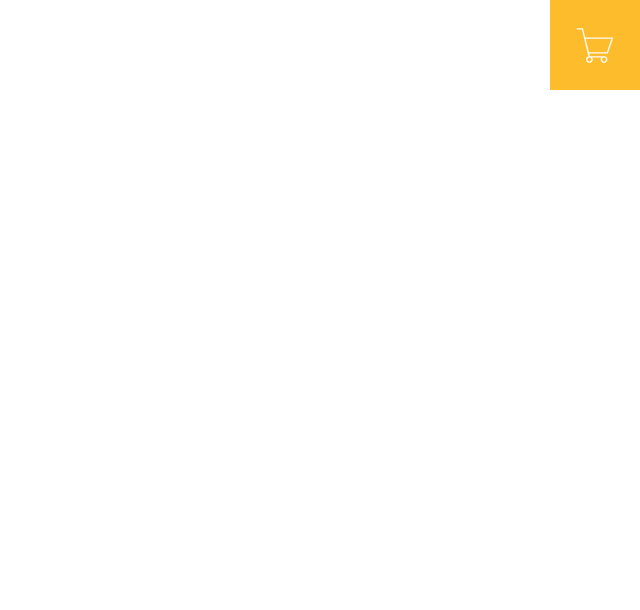
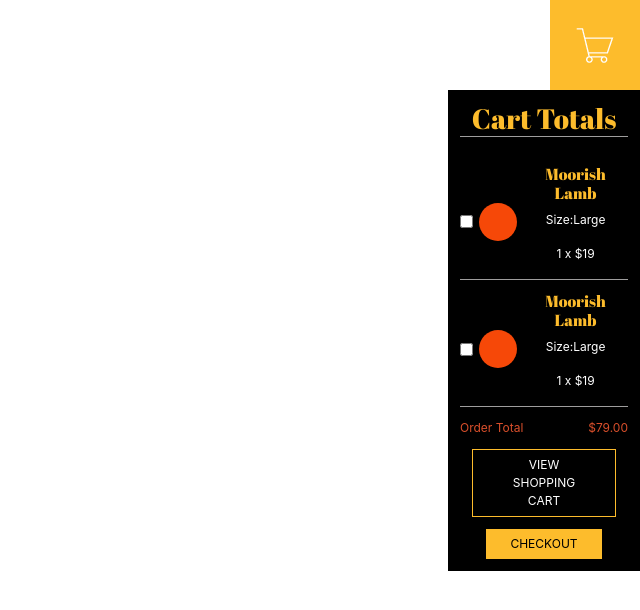
Before and after one commit to essayair/pizza-app, a React (Create React App) app: page /sidecart in a window 1280 px wide. Shown: the top 610 px of the page, without its empty margins (640-1280 px from the left). Built offline with nearby package versions, Linux system fonts and the light colour scheme; a web font is replaced by a local one.

Commit message:
temporary change

```diff
--- a/src/UI/SideCart.js
+++ b/src/UI/SideCart.js
@@ -1,37 +1,35 @@
-import React from 'react';
-
+import React, { Component } from 'react';
+import styled from 'styled-components';
 
 import './css/sideCart.scss'
 import PseudoImg from '../assets/icons/pseudo.png'
 import cart_icon from "../assets/icons/icon-cart.png";
 
 
+// const CartsDetails = styled(cart_show)`
+//     display: ${props => props.isActive && 'block'}
 
-class SideCart extends React.Component{
+// `;
 
-    constructor(props) {
-        super(props);
-        this.state = {
-            display: 'none',
-            black: true
 
-        };
+class SideCart extends Component {
 
-    }
+
+
     render() {
 
         return (
             <div className="sidecart">
                 <div className="side_cart_container changeDisplay">
-                    <button className="cart_icon">
+                    <button className="cart_icon" type="button" >
                         <div >
                             <img src={cart_icon} alt="sidecart-icon" />
                         </div>
                     </button>
 
 
-                    <div className="carts_details changeDisplay" >
-                        <div className="cart_visi">
+                    <div className="carts_details changeDisplay" style={{display: 'block'}}>
+                        <div className="cart_show">
                         <h3>Cart Totals</h3>
                         <div>
                             <div className="cart_order">
@@ -75,7 +73,6 @@ class SideCart extends React.Component{
         )
 
     }
-
 }
 
 export default SideCart;
--- a/src/UI/SideNav.js
+++ b/src/UI/SideNav.js
@@ -53,7 +53,6 @@ const SideNav = () => {
                             <li><NavLink   to="/homepage" className="link">LOGIN</NavLink></li>
                             <li><NavLink   to="/homepage" className="link">MY ACCOUNT</NavLink></li>
                             <li><NavLink   to="/shoppingcart" className="link">CHECKOUT</NavLink></li>
-                            {/* <button onClick={() => props.history.push('/students')}>go to students</button> */}
                     </ul>
                     </NavContainer>
                 </div>
--- a/src/UI/css/sideCart.scss
+++ b/src/UI/css/sideCart.scss
@@ -31,9 +31,9 @@
         height: 100%;
         right: 0;
 
-        :active +.carts_details {
-            display: block;
-          }
+        // :active +.carts_details {
+        //     display: block;
+        //   }
 
         button {
             border: none;
```
Also changed, not shown: 1 other file (tests, documents, lock files or other folders).
